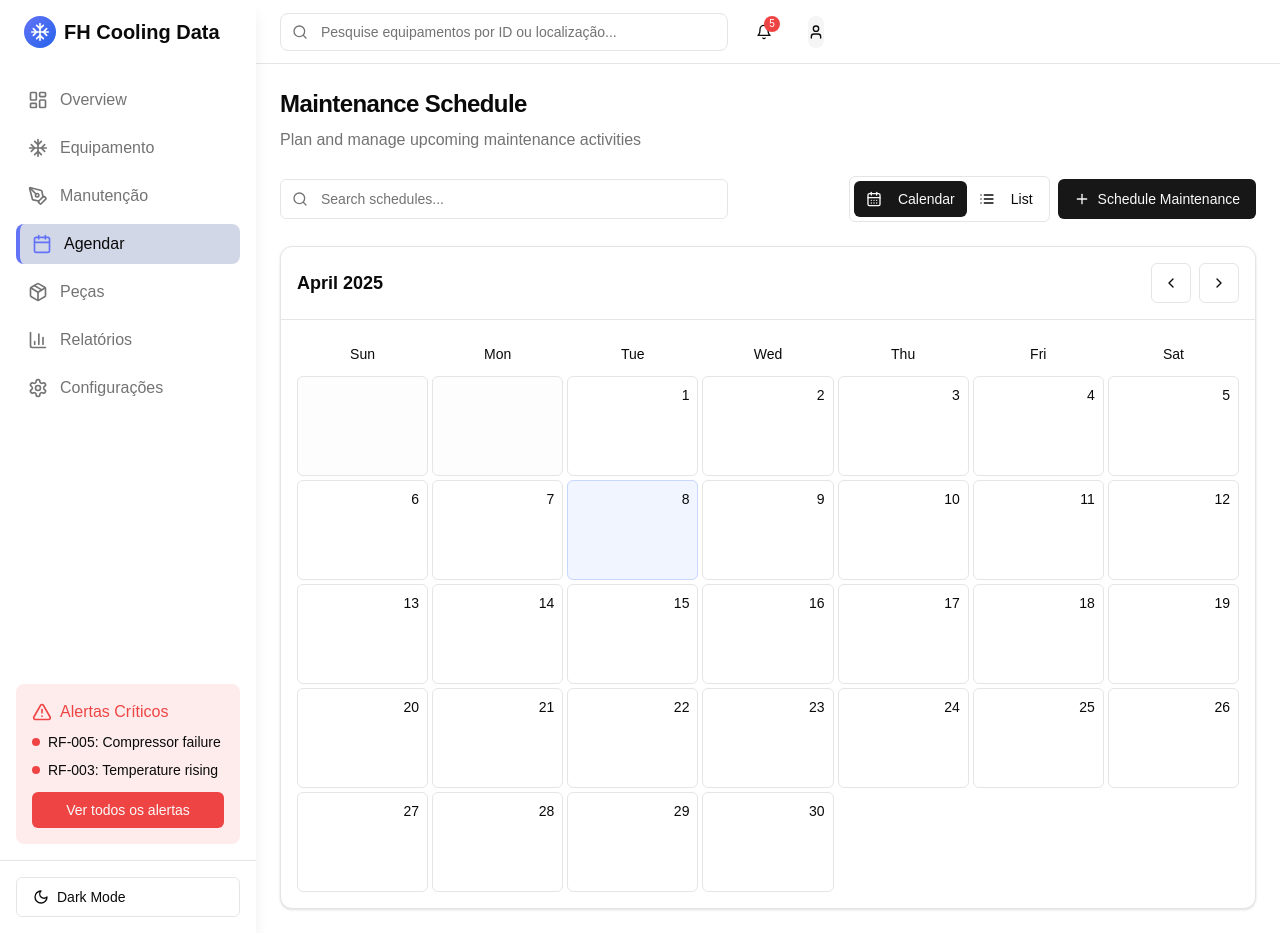
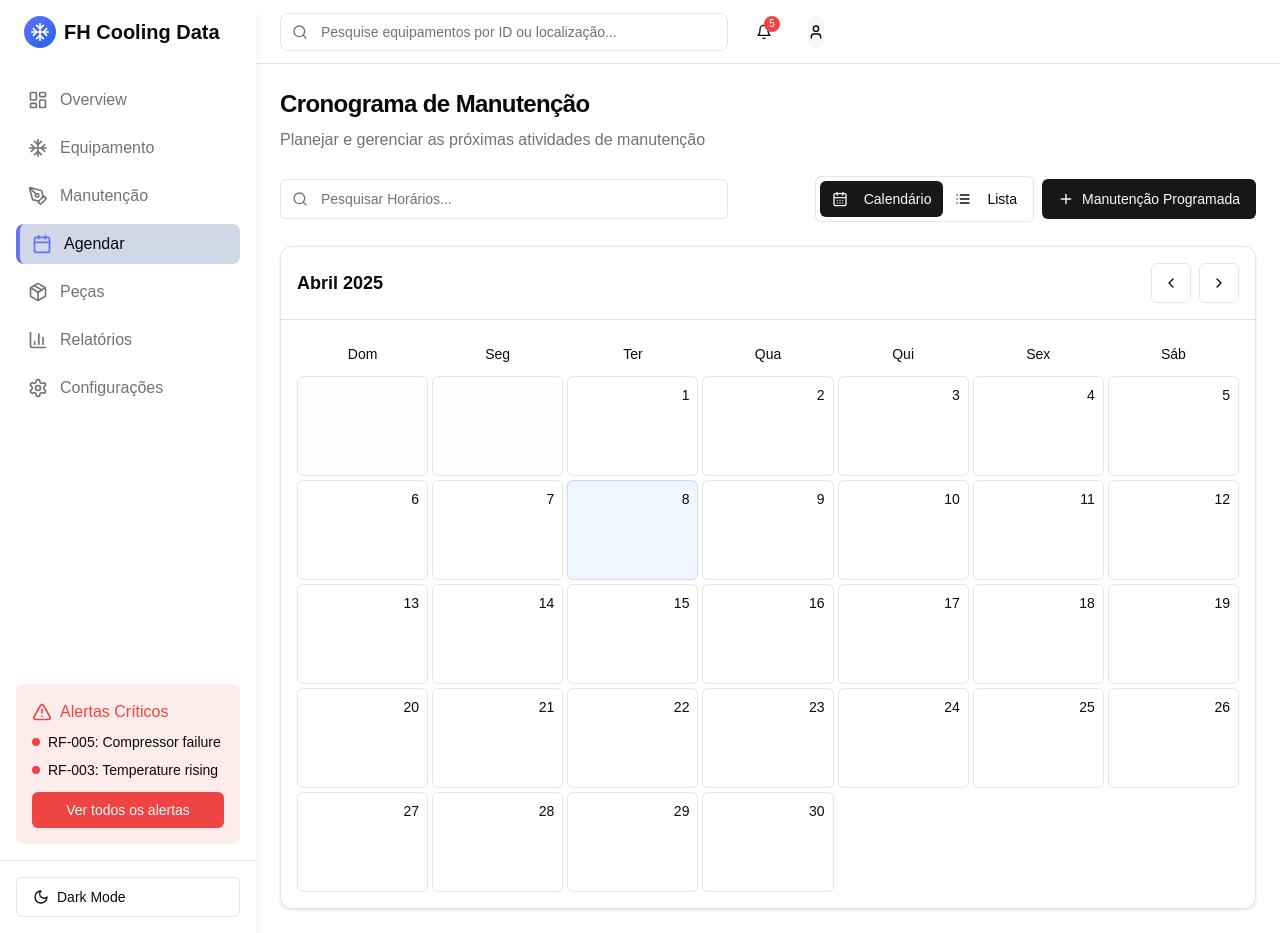
Before and after one commit to fagnersro/sys_cold_system, a Next.js app in the folder front_end/: page /dashboard/schedule in a window 1280 px wide. Built offline with nearby package versions, Linux system fonts and the light colour scheme.

Commit message:
Translation of the Schedule page

```diff
--- a/front_end/app/dashboard/schedule/page.tsx
+++ b/front_end/app/dashboard/schedule/page.tsx
@@ -225,26 +225,26 @@ export default function SchedulePage() {
 
   // Month names
   const monthNames = [
-    "January",
-    "February",
-    "March",
-    "April",
-    "May",
-    "June",
-    "July",
-    "August",
-    "September",
-    "October",
-    "November",
-    "December",
+    "Janeiro",
+    "Fevereiro",
+    "Março",
+    "Abril",
+    "Maio",
+    "Junho",
+    "Julho",
+    "Agosto",
+    "Setembro",
+    "Outubro",
+    "Novembro",
+    "Dezembro",
   ]
 
   return (
     <RefrigerationDashboardLayout>
       <div className="flex flex-col gap-6">
         <div className="flex flex-col gap-2">
-          <h1 className="text-2xl font-bold tracking-tight">Maintenance Schedule</h1>
-          <p className="text-muted-foreground">Plan and manage upcoming maintenance activities</p>
+          <h1 className="text-2xl font-bold tracking-tight">Cronograma de Manutenção</h1>
+          <p className="text-muted-foreground">Planejar e gerenciar as próximas atividades de manutenção</p>
         </div>
 
         {/* Search and Actions */}
@@ -255,7 +255,7 @@ export default function SchedulePage() {
             </div>
             <Input
               type="search"
-              placeholder="Search schedules..."
+              placeholder="Pesquisar Horários..."
               className="pl-10"
               value={searchQuery}
               onChange={(e) => setSearchQuery(e.target.value)}
@@ -270,7 +270,7 @@ export default function SchedulePage() {
                 className="px-3"
               >
                 <CalendarDays className="h-4 w-4 mr-2" />
-                Calendar
+                Calendário
               </Button>
               <Button
                 variant={viewMode === "list" ? "default" : "ghost"}
@@ -279,12 +279,12 @@ export default function SchedulePage() {
                 className="px-3"
               >
                 <ListIcon className="h-4 w-4 mr-2" />
-                List
+                  Lista
               </Button>
             </div>
             <Button onClick={handleAddNew} className="gap-2">
               <Plus className="h-4 w-4" />
-              <span className="hidden sm:inline">Schedule Maintenance</span>
+              <span className="hidden sm:inline">Manutenção Programada</span>
             </Button>
           </div>
         </div>
@@ -308,7 +308,7 @@ export default function SchedulePage() {
 
             <div className="p-4">
               <div className="grid grid-cols-7 gap-1">
-                {["Sun", "Mon", "Tue", "Wed", "Thu", "Fri", "Sat"].map((day, index) => (
+                {["Dom", "Seg", "Ter", "Qua", "Qui", "Sex", "Sáb"].map((day, index) => (
                   <div key={index} className="text-center font-medium text-sm py-2">
                     {day}
                   </div>
@@ -359,7 +359,7 @@ export default function SchedulePage() {
         {viewMode === "list" && (
           <div className="rounded-xl border bg-card text-card-foreground shadow">
             <div className="p-4 border-b">
-              <h2 className="text-lg font-semibold">Upcoming Maintenance</h2>
+              <h2 className="text-lg font-semibold">Próxima Manutenção</h2>
             </div>
 
             <div className="divide-y">
@@ -393,7 +393,7 @@ export default function SchedulePage() {
                               <Clock className="h-3.5 w-3.5" />
                               <span>{schedule.time}</span>
                             </div>
-                            <div>Technician: {schedule.technician}</div>
+                            <div>Técnico(a): {schedule.technician}</div>
                           </div>
                         </div>
                         <div className="flex items-center gap-2">
@@ -405,7 +405,7 @@ export default function SchedulePage() {
                               onClick={() => handleCompletionConfirm(schedule)}
                             >
                               <CheckCircle className="h-4 w-4" />
-                              <span>Complete</span>
+                              <span>Completo</span>
                             </Button>
                           )}
                           <Button variant="ghost" size="icon" onClick={() => handleEdit(schedule)}>
@@ -420,7 +420,7 @@ export default function SchedulePage() {
                   )
                 })
               ) : (
-                <div className="p-8 text-center text-muted-foreground">No scheduled maintenance found.</div>
+                <div className="p-8 text-center text-muted-foreground">Nenhuma Manutenção Programada Encontrada.</div>
               )}
             </div>
           </div>
@@ -431,26 +431,26 @@ export default function SchedulePage() {
       <Dialog open={isDialogOpen} onOpenChange={setIsDialogOpen}>
         <DialogContent className="sm:max-w-[600px]">
           <DialogHeader>
-            <DialogTitle>{selectedSchedule ? "Edit Scheduled Maintenance" : "Schedule New Maintenance"}</DialogTitle>
+            <DialogTitle>{selectedSchedule ? "Editar Manutenção Programada" : "Agendar Nova Manutenção"}</DialogTitle>
             <DialogDescription>
               {selectedSchedule
-                ? "Update the scheduled maintenance details below."
-                : "Fill in the details to schedule a new maintenance."}
+                ? "Atualize os detalhes da manutenção programada abaixo."
+                : "Preencha os detalhes para agendar uma nova manutenção."}
             </DialogDescription>
           </DialogHeader>
 
           <div className="grid gap-4 py-4">
             <div className="grid grid-cols-2 gap-4">
               <div className="space-y-2">
-                <Label htmlFor="type">Maintenance Type</Label>
+                <Label htmlFor="type">Tipo de Manutenção</Label>
                 <Select defaultValue={selectedSchedule?.type || "Preventive"}>
                   <SelectTrigger id="type">
                     <SelectValue placeholder="Select type" />
                   </SelectTrigger>
                   <SelectContent>
-                    <SelectItem value="Preventive">Preventive</SelectItem>
-                    <SelectItem value="Corrective">Corrective</SelectItem>
-                    <SelectItem value="Emergency">Emergency</SelectItem>
+                    <SelectItem value="Preventive">Preventivo</SelectItem>
+                    <SelectItem value="Corrective">Corretivo</SelectItem>
+                    <SelectItem value="Emergency">Emergência</SelectItem>
                   </SelectContent>
                 </Select>
               </div>
@@ -461,20 +461,20 @@ export default function SchedulePage() {
                     <SelectValue placeholder="Select priority" />
                   </SelectTrigger>
                   <SelectContent>
-                    <SelectItem value="Critical">Critical</SelectItem>
-                    <SelectItem value="High">High</SelectItem>
-                    <SelectItem value="Medium">Medium</SelectItem>
-                    <SelectItem value="Low">Low</SelectItem>
+                    <SelectItem value="Critical">Crítico</SelectItem>
+                    <SelectItem value="High">Alto</SelectItem>
+                    <SelectItem value="Medium">Médio</SelectItem>
+                    <SelectItem value="Low">Baixo</SelectItem>
                   </SelectContent>
                 </Select>
               </div>
             </div>
 
             <div className="space-y-2">
-              <Label htmlFor="equipment">Equipment</Label>
+              <Label htmlFor="equipment">Equipamento</Label>
               <Select defaultValue={selectedSchedule?.equipmentId || ""}>
                 <SelectTrigger id="equipment">
-                  <SelectValue placeholder="Select equipment" />
+                  <SelectValue placeholder="Selecione o equipamento" />
                 </SelectTrigger>
                 <SelectContent>
                   {equipmentData.map((equipment) => (
@@ -488,30 +488,30 @@ export default function SchedulePage() {
 
             <div className="grid grid-cols-2 gap-4">
               <div className="space-y-2">
-                <Label htmlFor="date">Date</Label>
+                <Label htmlFor="date">Data</Label>
                 <Input id="date" type="date" defaultValue={selectedSchedule?.date || ""} required />
               </div>
               <div className="space-y-2">
-                <Label htmlFor="time">Time</Label>
+                <Label htmlFor="time">Horário</Label>
                 <Input id="time" type="time" defaultValue={selectedSchedule?.time || ""} required />
               </div>
             </div>
 
             <div className="space-y-2">
-              <Label htmlFor="technician">Technician</Label>
+              <Label htmlFor="technician">Técnico (a)</Label>
               <Input
                 id="technician"
-                placeholder="Technician name"
+                placeholder="Nome do técnico"
                 defaultValue={selectedSchedule?.technician || ""}
                 required
               />
             </div>
 
             <div className="space-y-2">
-              <Label htmlFor="description">Description</Label>
+              <Label htmlFor="description">Descrição</Label>
               <Textarea
                 id="description"
-                placeholder="Describe the maintenance to be performed..."
+                placeholder="Descreva a manutenção a ser realizada..."
                 className="min-h-[100px]"
                 defaultValue={selectedSchedule?.description || ""}
               />
@@ -524,16 +524,16 @@ export default function SchedulePage() {
                 className="h-4 w-4 rounded border-gray-300 text-blue-600 focus:ring-blue-500"
               />
               <Label htmlFor="notify" className="text-sm">
-                Send notification reminders (24h and 1h before scheduled time)
+                Enviar lembretes de notificação (24h e 1h antes do horário agendado)
               </Label>
             </div>
           </div>
 
           <DialogFooter>
             <Button variant="outline" onClick={() => setIsDialogOpen(false)}>
-              Cancel
+              Cancelar
             </Button>
-            <Button type="submit">{selectedSchedule ? "Update Schedule" : "Schedule Maintenance"}</Button>
+            <Button type="submit">{selectedSchedule ? "Atualizar Cronograma" : "Manutenção Programada"}</Button>
           </DialogFooter>
         </DialogContent>
       </Dialog>
@@ -542,18 +542,18 @@ export default function SchedulePage() {
       <Dialog open={isDeleteDialogOpen} onOpenChange={setIsDeleteDialogOpen}>
         <DialogContent className="sm:max-w-[425px]">
           <DialogHeader>
-            <DialogTitle>Confirm Deletion</DialogTitle>
+            <DialogTitle>Confirmar Exclusão</DialogTitle>
             <DialogDescription>
-              Are you sure you want to delete this scheduled maintenance for {selectedSchedule?.equipmentId}? This
-              action cannot be undone.
+              Tem certeza de que deseja excluir esta manutenção programada para {selectedSchedule?.equipmentId}? Esta
+              ação não pode ser desfeita.
             </DialogDescription>
           </DialogHeader>
           <DialogFooter>
             <Button variant="outline" onClick={() => setIsDeleteDialogOpen(false)}>
-              Cancel
+              Cancelar
             </Button>
             <Button variant="destructive" onClick={() => setIsDeleteDialogOpen(false)}>
-              Delete Schedule
+             Excluir agendamento
             </Button>
           </DialogFooter>
         </DialogContent>
@@ -563,16 +563,16 @@ export default function SchedulePage() {
       <Dialog open={isConfirmDialogOpen} onOpenChange={setIsConfirmDialogOpen}>
         <DialogContent className="sm:max-w-[425px]">
           <DialogHeader>
-            <DialogTitle>Confirm Completion</DialogTitle>
+            <DialogTitle>Confirmar Conclusão</DialogTitle>
             <DialogDescription>
-              Mark this maintenance task as completed? This will update the equipment's maintenance history.
+              Marcar esta tarefa de manutenção como concluída? Isso atualizará o histórico de manutenção do equipamento.
             </DialogDescription>
           </DialogHeader>
           <DialogFooter>
             <Button variant="outline" onClick={() => setIsConfirmDialogOpen(false)}>
-              Cancel
+              Cancelar
             </Button>
-            <Button onClick={() => setIsConfirmDialogOpen(false)}>Confirm Completion</Button>
+            <Button onClick={() => setIsConfirmDialogOpen(false)}>Confirmar conclusão</Button>
           </DialogFooter>
         </DialogContent>
       </Dialog>
--- a/front_end/components/refrigeration/status-badge.tsx
+++ b/front_end/components/refrigeration/status-badge.tsx
@@ -50,8 +50,7 @@ export function StatusBadge({ status, type }: StatusBadgeProps) {
             <span>Corretivo</span>
           </div>
         )
-
-        case "Emergency":
+      case "Emergency":
           return (
             <div className="inline-flex items-center gap-1 rounded-full bg-red-100 px-2.5 py-0.5 text-xs font-medium text-red-700 dark:bg-red-900/30 dark:text-red-400">
               <Wrench className="h-3 w-3" />
```
